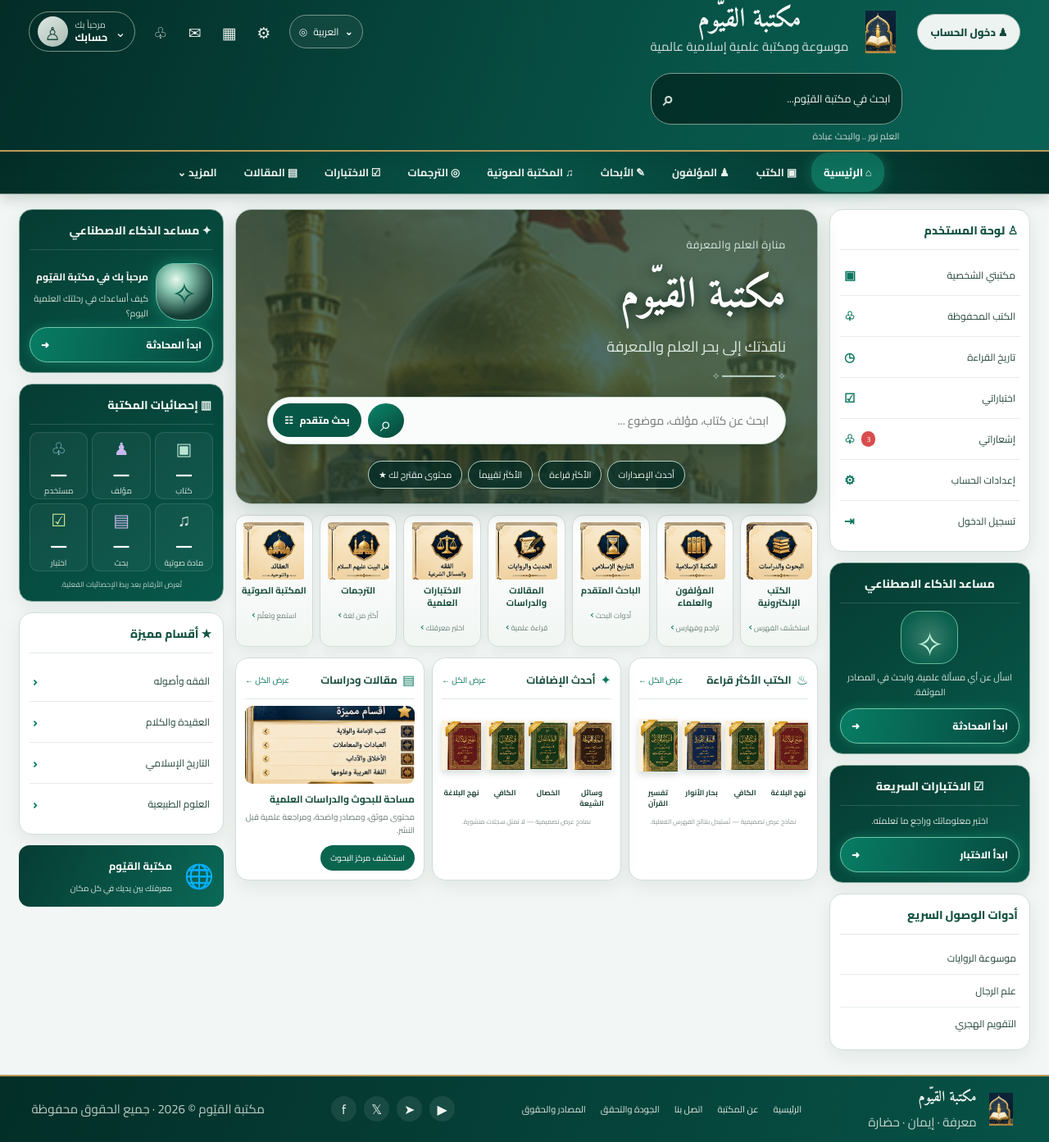
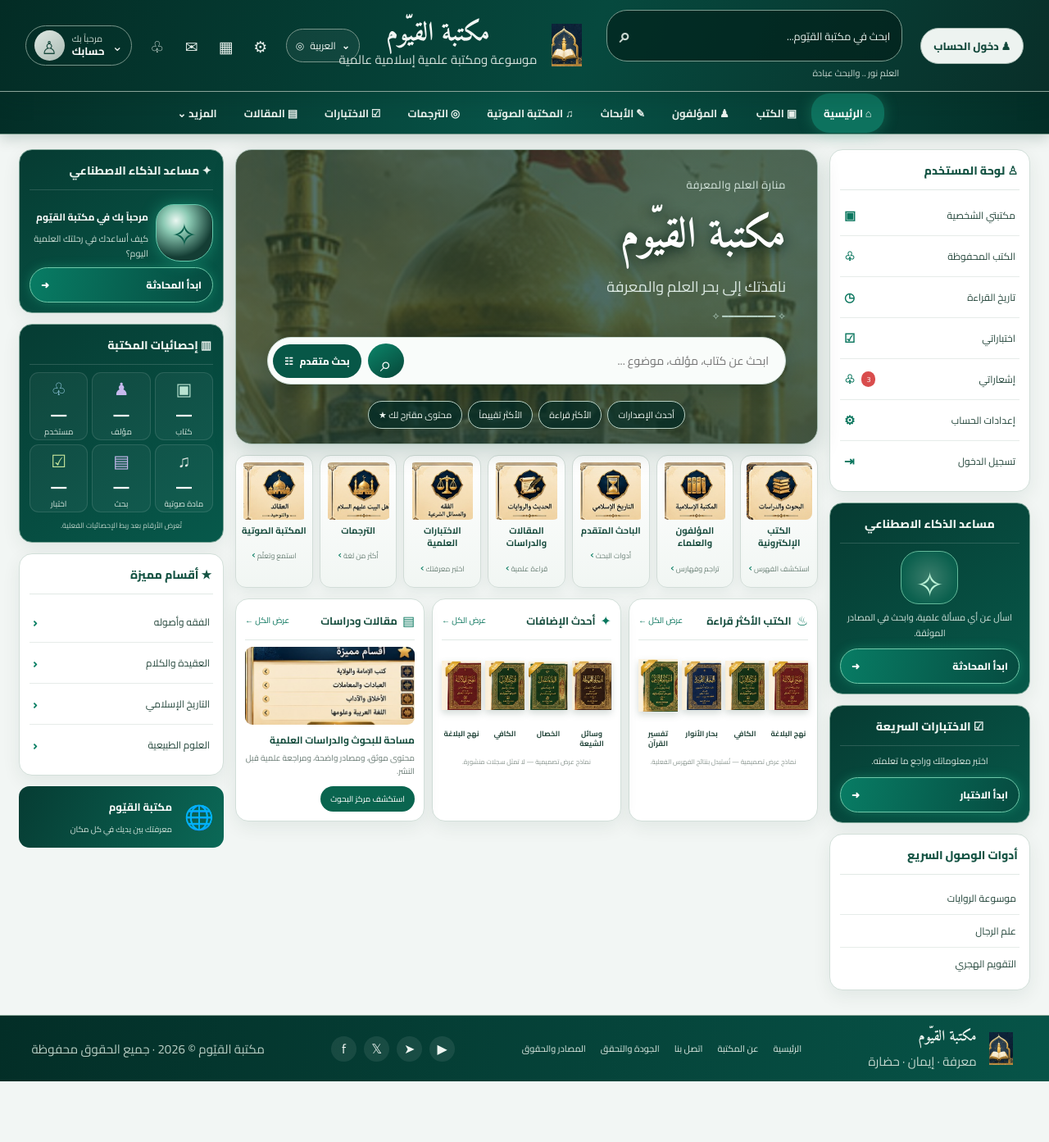
Before and after one commit to KararBoazar313/Al-Qayyum-Islamic-Library., a plain HTML site: page index.html in a window 1280 px wide. Shown: the whole page at 82% size. After the commit the page ends 1319 px from the top, so only its background shows below. Drawn offline with Linux system fonts and the light colour scheme.

Commit message:
Fix header and mobile navigation cascade for new layout

```diff
--- a/styles.css
+++ b/styles.css
@@ -255,3 +255,15 @@ input:focus,select:focus,textarea:focus{outline:2px solid #0b806522;border-color
 .auth-switch{text-align:center;margin:18px 0 0;color:#65776f;font-size:13px}
 .auth-switch a{color:#08745b;font-weight:800;text-decoration:underline;text-underline-offset:3px}
 @media(max-width:480px){.auth-card .card-body{padding:18px 15px}}
+
+/* Specificity bridge for the former header selectors */
+.qayyum-home .topbar{grid-template-columns:minmax(0,1fr) auto minmax(260px,1fr) auto;grid-template-areas:none;align-items:center;gap:22px;padding:12px clamp(14px,2.4vw,38px);background:linear-gradient(112deg,#032c25,#06493e 56%,#092f29);border:0;border-bottom:1px solid #8ba59a;box-shadow:0 8px 26px #00251e30;position:relative;z-index:20}
+.qayyum-home .top-tools{grid-column:1;grid-row:1}
+.qayyum-home .top-brand{grid-column:2;grid-row:1;min-width:220px;display:flex;align-items:center;justify-content:center;gap:9px;color:#f1f5f2;text-align:center}
+.qayyum-home .header-search-area{grid-column:3;grid-row:1}
+.qayyum-home .topbar>.admin{grid-column:4;grid-row:1;justify-self:end}
+.qayyum-home .menu-toggle{display:none}
+.qayyum-home .site-footer{background:linear-gradient(100deg,#032e27,#075448);border-top:1px solid #8ba99b;color:#eaf3ee}
+@media(max-width:980px){.qayyum-home .topbar{grid-template-columns:1fr auto;grid-template-areas:"tools brand" "search search";gap:8px;padding:10px 14px}.qayyum-home .top-tools{grid-area:tools;grid-column:auto;grid-row:auto}.qayyum-home .top-brand{grid-area:brand;grid-column:auto;grid-row:auto}.qayyum-home .header-search-area{grid-area:search;grid-column:auto;grid-row:auto}.qayyum-home .topbar>.admin{display:none}}
+@media(max-width:760px){.qayyum-home .menu-toggle{display:block}}
+@media(max-width:480px){.qayyum-home .topbar{grid-template-columns:1fr;grid-template-areas:"brand" "tools" "search";justify-items:center}.qayyum-home .top-tools,.qayyum-home .top-brand,.qayyum-home .header-search-area{grid-column:auto;grid-row:auto}}
```
